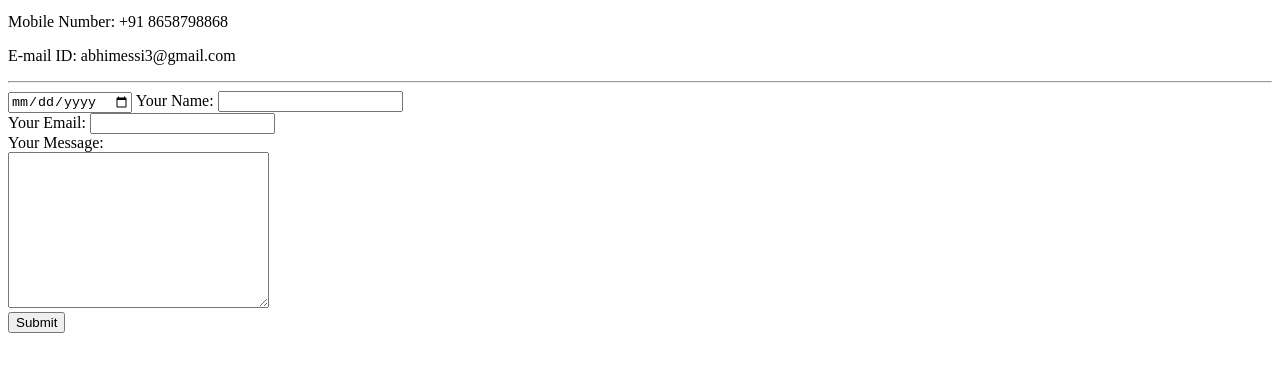
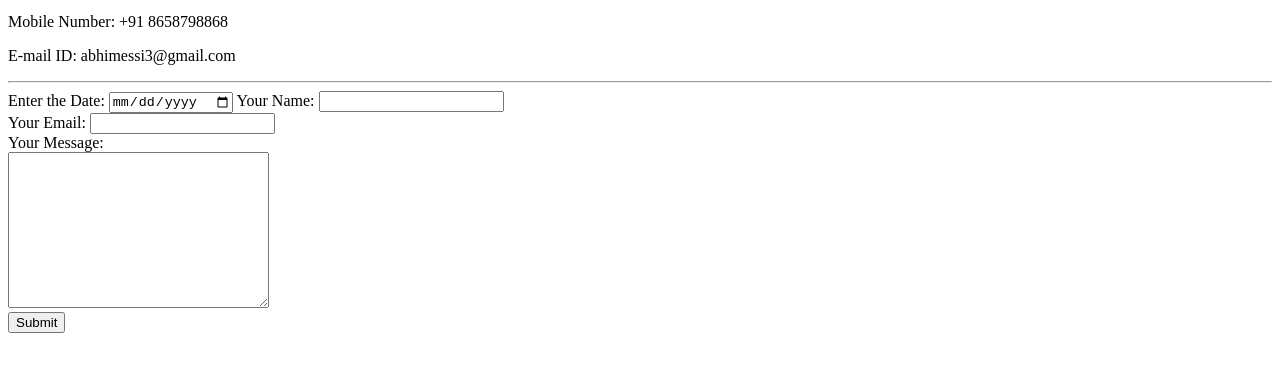
Before and after one commit to AbhishekJha1007/cv, a plain HTML site: page contact-me.html in a window 1280 px wide. Shown: the part 101-472 px from the top of the page. Drawn offline with Linux system fonts and the light colour scheme.

Commit message:
Update contact-me.html

```diff
--- a/contact-me.html
+++ b/contact-me.html
@@ -12,6 +12,7 @@
     <hr>
 
     <form action="mailto:abhimessi3@gmail.com" method="post" enctype="text/plain">
+        <label for="start"> Enter the Date: </label>
         <input type="date" name="begin" placeholder="dd-mm-yyyy" value="">
         <label>Your Name:</label>
         <input type="text" name="Your Name"><br>
```
